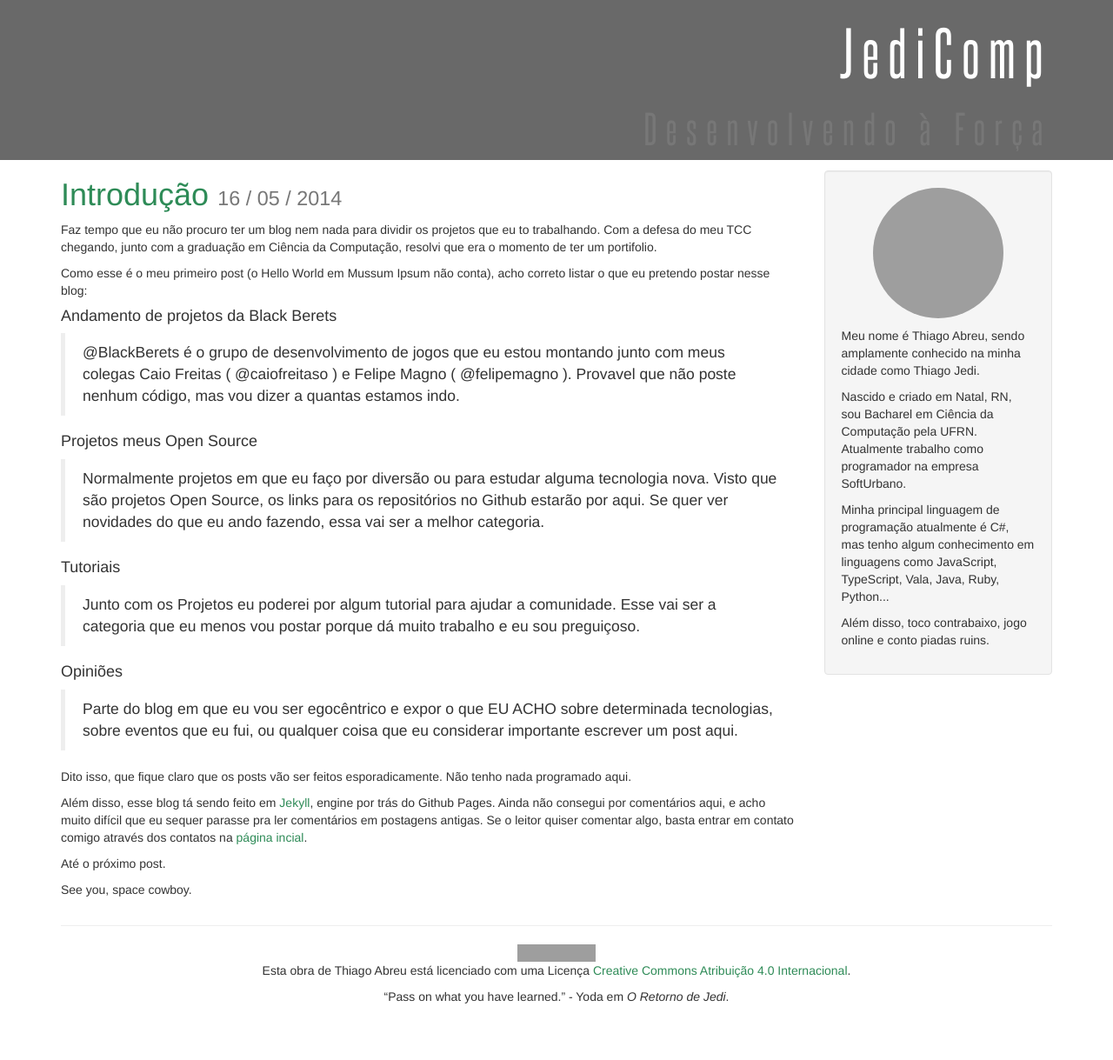
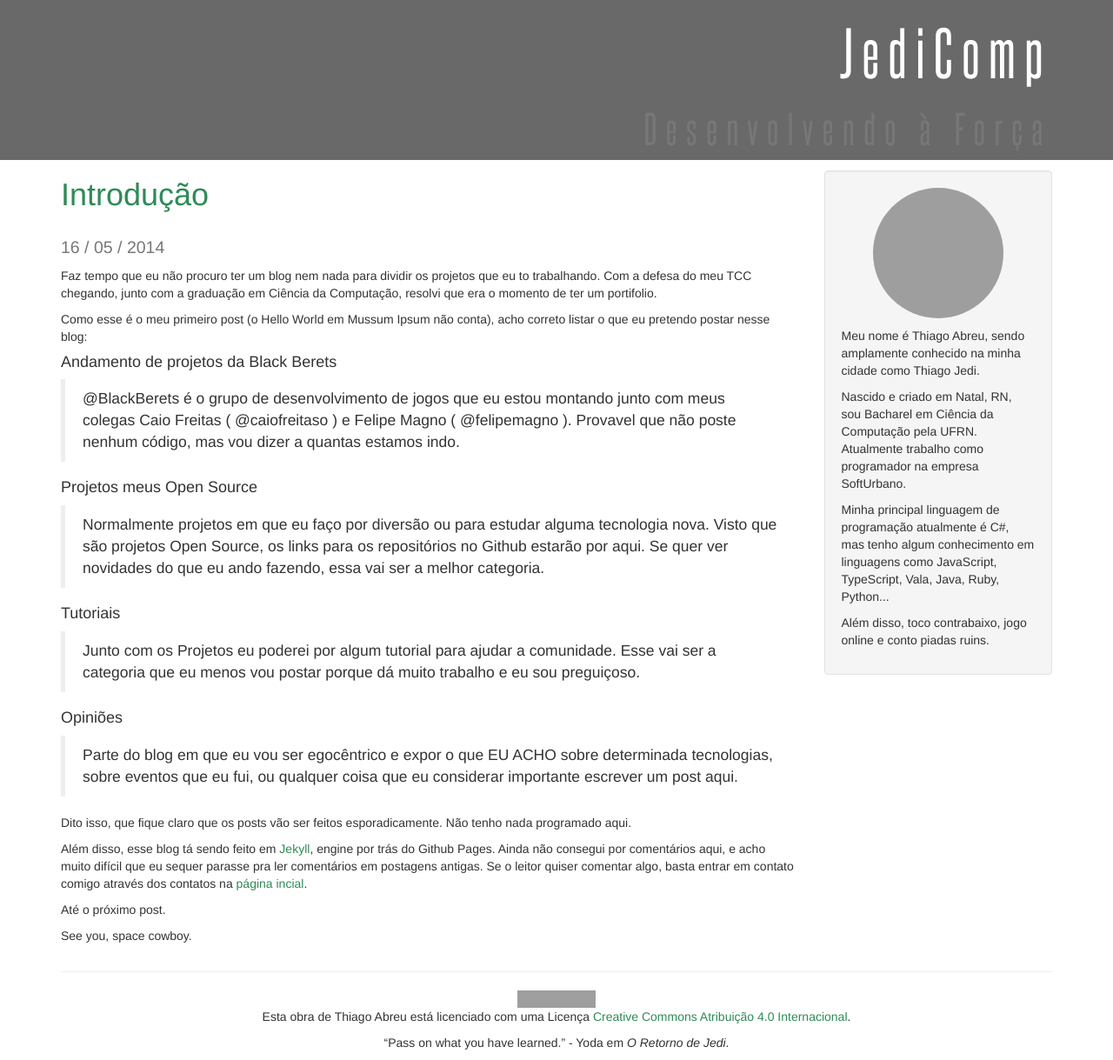
Before and after one commit to thiagojedi/thiagojedi.github.io, a Jekyll site: the page built from _posts/2014-05-16-Intro.md, in a window 1280 px wide. Shown: the whole page at 87% size. Built offline with Jekyll 4.4.1, drawn with Linux system fonts in a browser that asks for light colours; before the commit the page ends 1166 px from its top, so only the background shows below that; grey boxes are pictures that could not be loaded.

Commit message:
Corrigindo titulo para reading modes (edge e firefox)

```diff
--- a/_layouts/post.html
+++ b/_layouts/post.html
@@ -7,9 +7,10 @@
 	<title>{% include var_titulo.html %}</title>
 
 	<meta http-equiv="Content-Type" content="text/html; charset=UTF-8" />
-	<meta name="viewport" content="width=device-width, initial-scale=1">
-	<meta name="title" content="{{ page.title }}">
-	<meta name="copyright" content="Copyright (C) Thiago 'Jedi' Abreu">
+	<meta name="viewport" content="width=device-width, initial-scale=1" />
+	<meta name="title" content="{{ page.title }}" />
+	<meta name="copyright" content="Copyright (C) Thiago 'Jedi' Abreu" />
+	<meta name="author" content="Thiago 'Jedi' Abreu" />
 
 	<meta name="twitter:card" content="{% if page.image %}summary_large_image{% else %}summary{% endif %}">
 	<meta name="twitter:title" content="{{ page.title }}" />
@@ -47,7 +48,8 @@
 		<div class="row">
 			<main class="col-lg-9 col-sm-8">
 				<article>
-					<h1>{{ page.title }} <small class="dateline"> <time datetime="{{ page.date | date_to_xmlschema }}">{{ page.date | date: "%d&nbsp;/&nbsp;%m&nbsp;/&nbsp;%Y" }}</time> </small></h1>
+					<h1>{{ page.title }}</h1>
+					<h2><small> <time class="dateline" datetime="{{ page.date | date_to_xmlschema }}">{{ page.date | date: "%d&nbsp;/&nbsp;%m&nbsp;/&nbsp;%Y" }}</time></small></h2>
 					<div class="post">
 						{{ content }}
 					</div>
```
